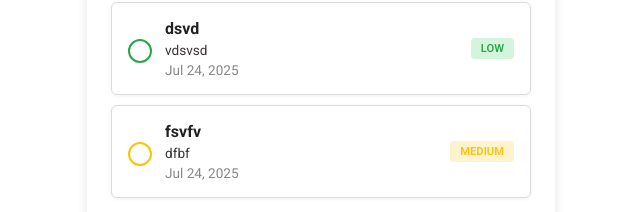
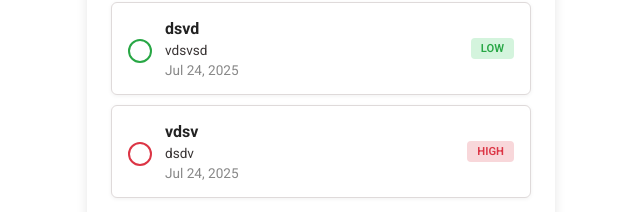
Before and after one commit to moizzulfiqarspursol/todo-app, an Angular app: page / in a window 1280 px wide. Shown: the part 576-788 px from the top of the page, without its empty margins (319-959 px from the left). Built offline with nearby package versions, Linux system fonts and the light colour scheme; data requests are answered from the project's data file.

Commit message:
Final Changes

```diff
--- a/src/app/todo/form/form.component.scss
+++ b/src/app/todo/form/form.component.scss
@@ -25,13 +25,6 @@ $form-border: rgb(223, 218, 218);
   }
 }
 
-@mixin card-box {
-  background: $form-bg;
-  border: 1px solid $form-border;
-  border-radius: 6px;
-  box-shadow: 0 1px 4px rgba(0, 0, 0, 0.06);
-}
-
 .form-container {
   display: flex;
   flex-direction: column;
@@ -39,7 +32,7 @@ $form-border: rgb(223, 218, 218);
   width: 420px;
   padding: 24px;
   margin: 24px auto 0;
-  @include card-box;
+  // @include card-box;
   background: white;
   border: 0px solid white;
   border-radius: 4px;;
--- a/src/db.json
+++ b/src/db.json
@@ -22,7 +22,7 @@
       "description": "dsdv",
       "priority": "HIGH",
       "createdAt": "2025-07-24T08:03:44.210Z",
-      "completed": true
+      "completed": false
     },
     {
       "id": "1774",
@@ -30,7 +30,15 @@
       "description": "dfbf",
       "priority": "MEDIUM",
       "createdAt": "2025-07-24T08:29:27.560Z",
-      "completed": false
+      "completed": true
+    },
+    {
+      "id": "dcba",
+      "title": "vdsv",
+      "description": "sbdsbs",
+      "priority": "LOW",
+      "createdAt": "2025-07-24T09:10:02.171Z",
+      "completed": true
     }
   ]
 }
```
